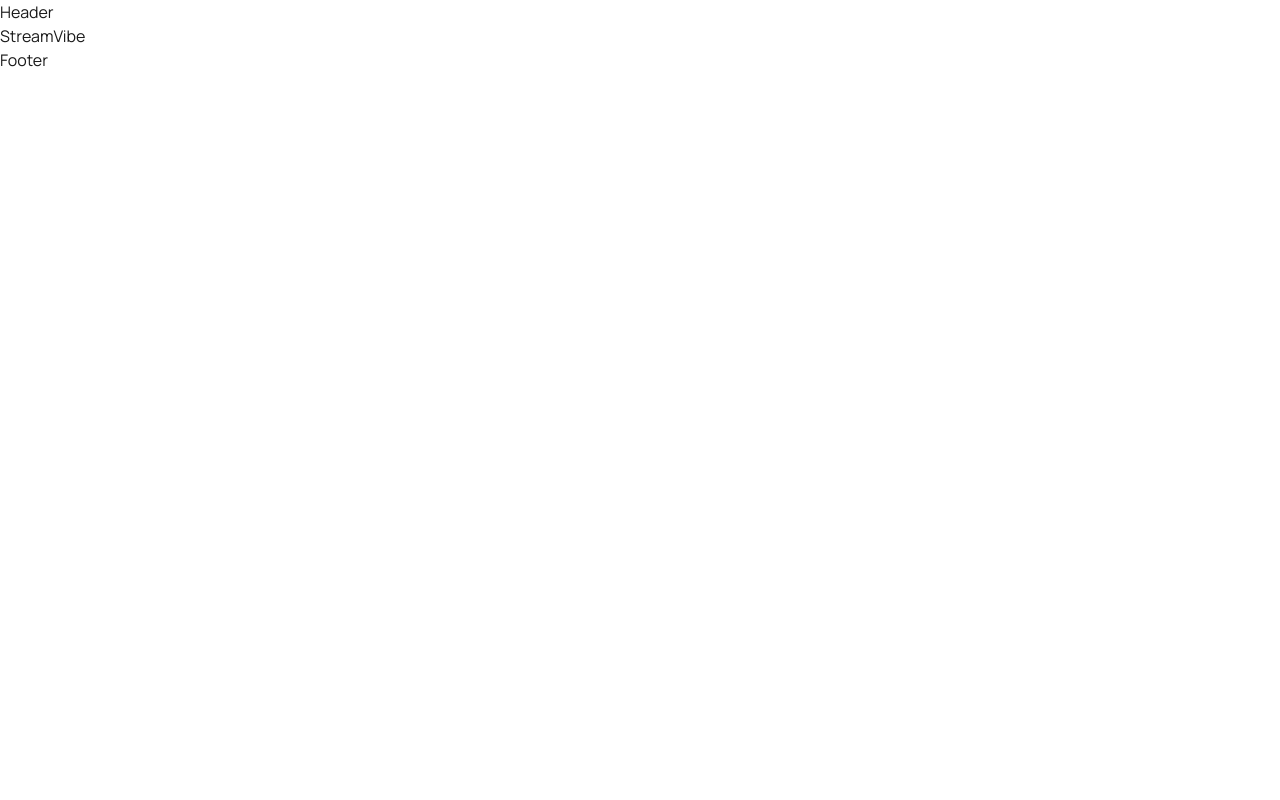
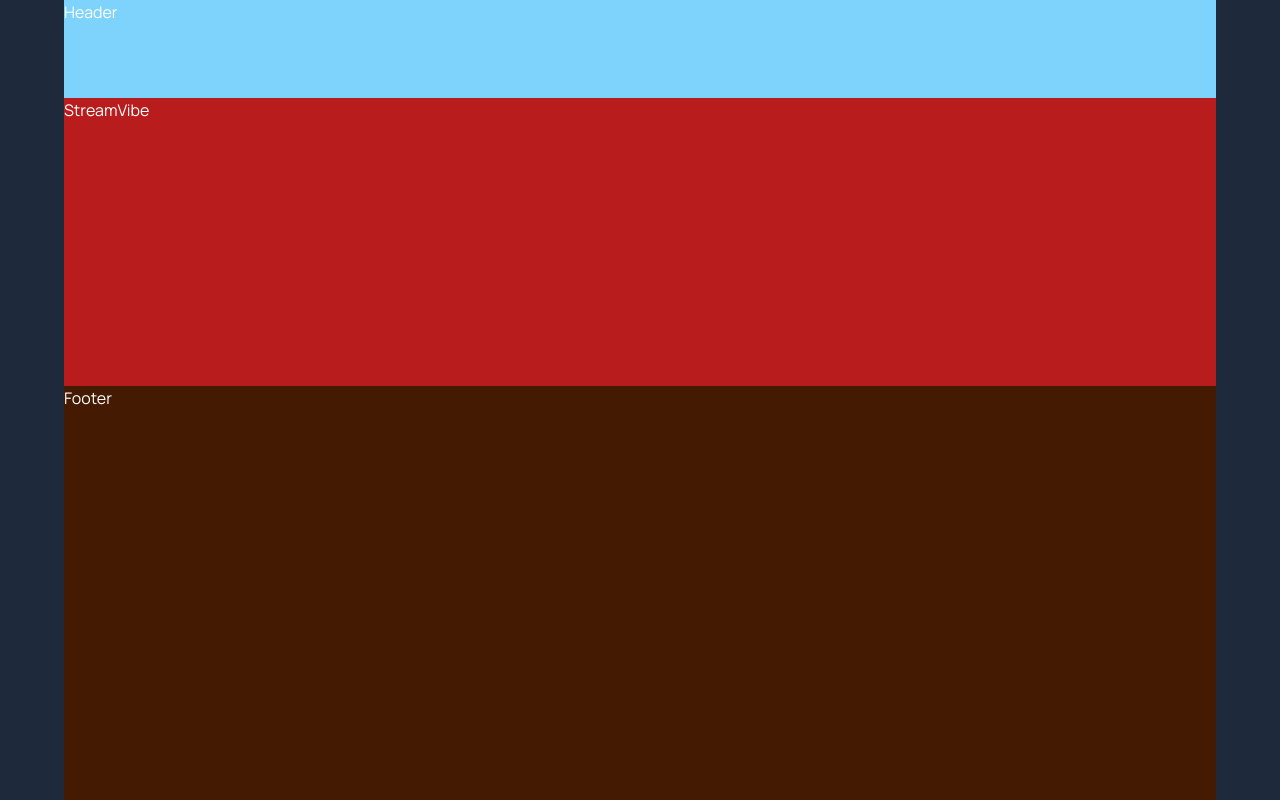
Before and after one commit to ismailkskn98/streamVibe, a Next.js app: page / in a window 1280 px wide. Built offline with nearby package versions, Linux system fonts and the light colour scheme.

Commit message:
grid yapısı tasarlandı

```diff
--- a/src/app/layout.tsx
+++ b/src/app/layout.tsx
@@ -22,7 +22,7 @@
 }>) {
   return (
     <html lang="tr" className={`${manrope.className}`}>
-      <body className="text-black-10">
+      <body className="grid-container text-white bg-slate-800 ">
         <Header />
         {children}
         <Footer />
--- a/src/app/page.tsx
+++ b/src/app/page.tsx
@@ -1,7 +1,7 @@
 export default function Home() {
   return (
-    <>
+    <div className="bg-red-700">
       <h1>StreamVibe</h1>
-    </>
+    </div>
   );
 }
--- a/src/components/footer/index.tsx
+++ b/src/components/footer/index.tsx
@@ -1,7 +1,7 @@
 import React from "react";
 
 const Footer = () => {
-  return <footer>Footer</footer>;
+  return <footer className="bg-amber-950">Footer</footer>;
 };
 
 export default Footer;
--- a/src/components/header/index.tsx
+++ b/src/components/header/index.tsx
@@ -1,7 +1,7 @@
 import React from "react";
 
 const Header = () => {
-  return <header className="">Header</header>;
+  return <header className="bg-sky-300">Header</header>;
 };
 
 export default Header;
--- a/src/styles/globals.css
+++ b/src/styles/globals.css
@@ -37,3 +37,31 @@
 html {
   font-family: var(--font-manrope);
 }
+
+.grid-container {
+  display: grid;
+  grid-template-columns: 1fr min(90%, 100rem) 1fr;
+  grid-template-rows: 7.5rem 1fr 31.5rem;
+}
+
+.grid-container > * {
+  grid-column: 2;
+}
+
+.grid-container > .fluid {
+  grid-column: 1 / -1;
+}
+
+@media (max-width: 1440px) {
+  /* laptop */
+  .grid-container {
+    grid-template-rows: minmax(0, 6.12rem) 1fr minmax(0, 25.9rem);
+  }
+}
+
+@media (max-width: 640px) {
+  /* laptop */
+  .grid-container {
+    grid-template-rows: minmax(0, 6.4rem) 1fr minmax(0, 40.6rem);
+  }
+}
```
Also changed, not shown: public/Logo.png (added), public/abstract-design.png (added).
